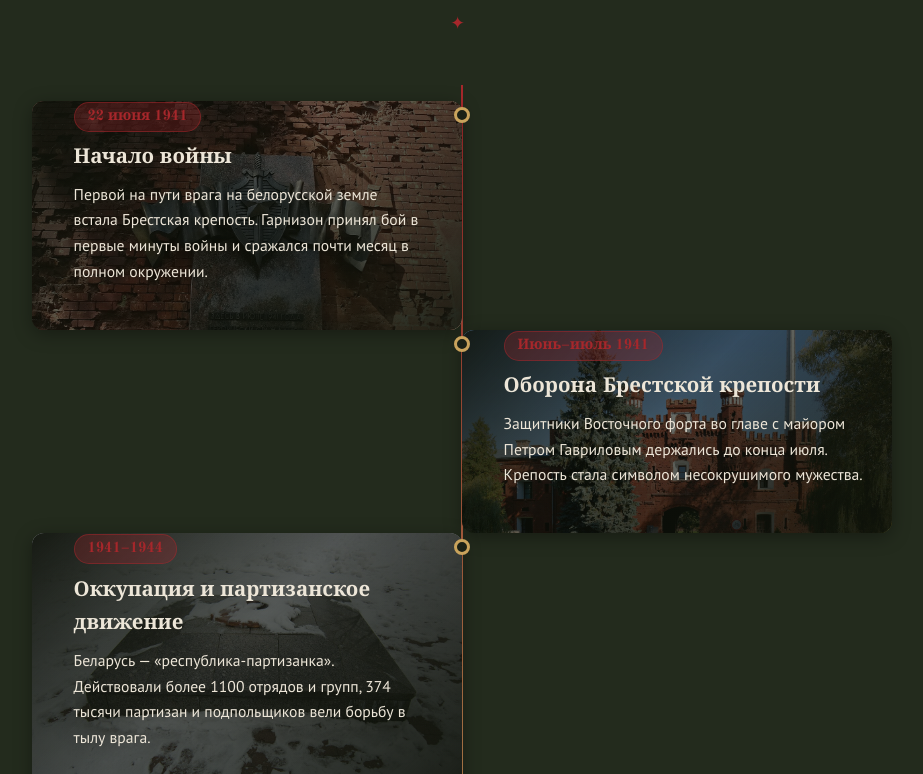
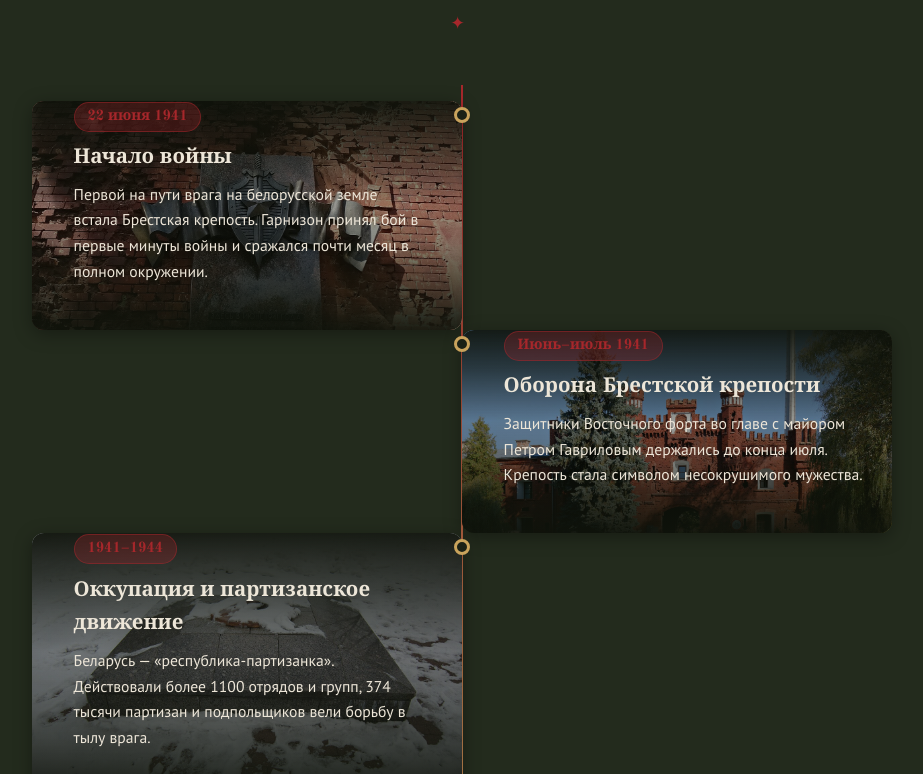
Before and after one commit to H1ppoG/The-connection-between-generations-we-remember, a website: page index.html in a window 1280 px wide. Shown: the part 1946-2720 px from the top of the page, without its empty margins (178-1101 px from the left). Drawn offline with nearby package versions, Linux system fonts and the light colour scheme; no server answers.

Commit message:
Хроника: вертикальный градиент на карточках — тёмный верх/низ, фото по центру

```diff
--- a/css/style.css
+++ b/css/style.css
@@ -382,10 +382,12 @@ a:hover { color: var(--gold-light); }
   z-index: 1;
   border-radius: 12px;
   background: linear-gradient(
-    135deg,
+    180deg,
     rgba(15, 19, 11, 0.95) 0%,
-    rgba(15, 19, 11, 0.62) 45%,
-    rgba(15, 19, 11, 0.93) 100%
+    rgba(15, 19, 11, 0.75) 20%,
+    rgba(15, 19, 11, 0.42) 45%,
+    rgba(15, 19, 11, 0.5) 62%,
+    rgba(15, 19, 11, 0.95) 100%
   );
 }
 .timeline__item::before { z-index: 3; }
```
